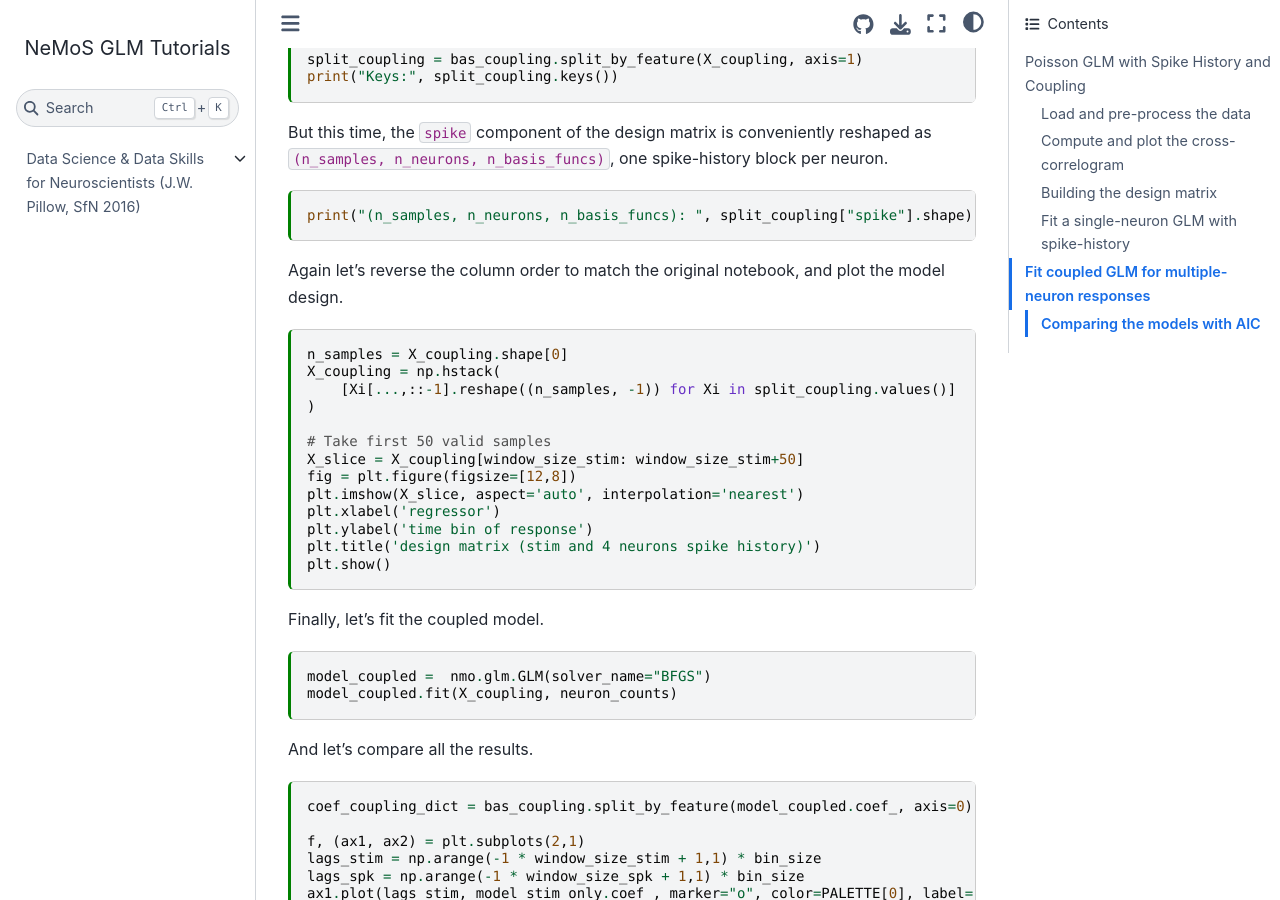
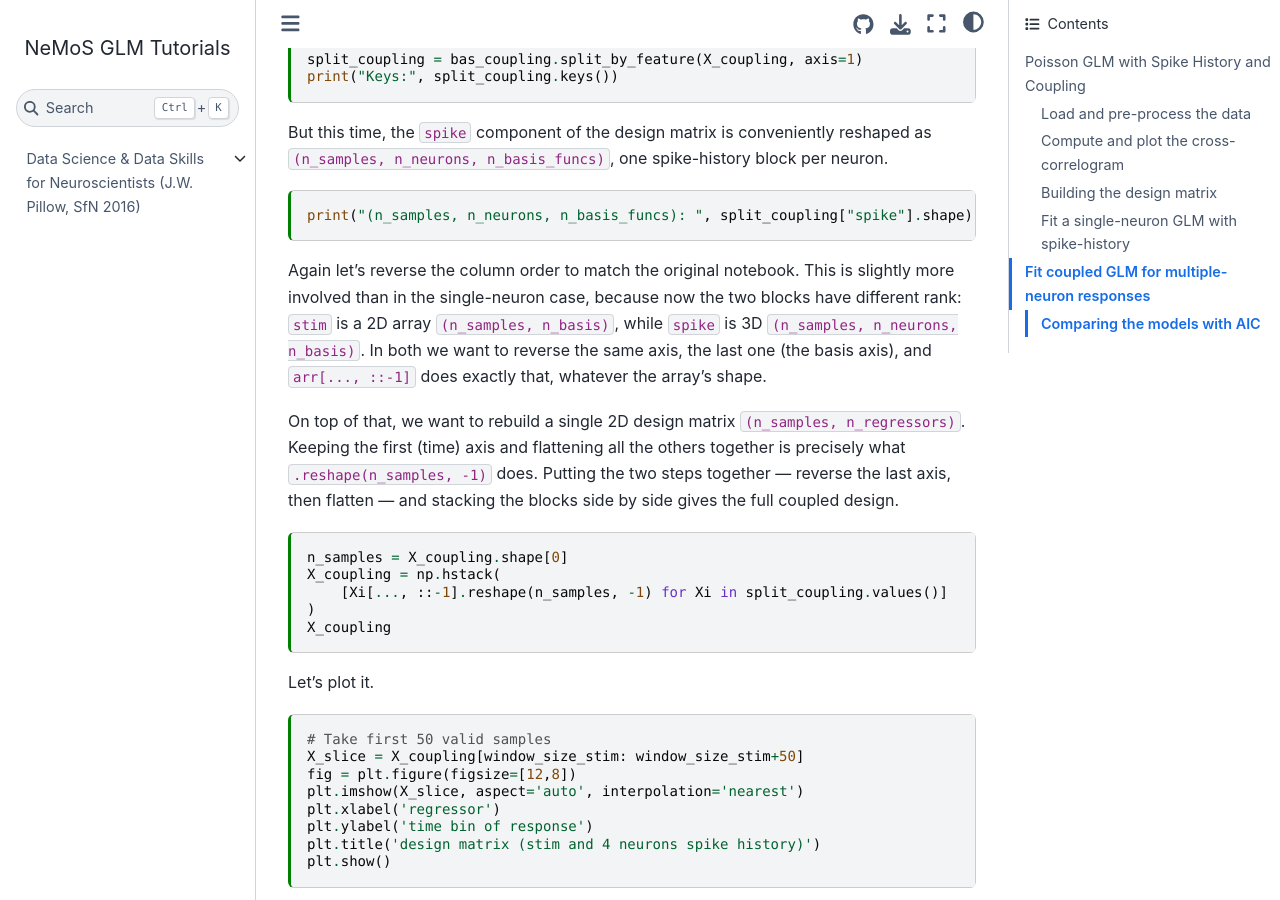
Before and after one commit to BalzaniEdoardo/nemos_glm_tutorials, a Sphinx documentation site: the page built from docs/tutorials/Sfn-2016-tutorial-GLMs/02_spike_history_coupled_glm.md, in a window 1280 px wide and 900 px high, scrolled down 6210 px. Built offline with Sphinx 7.4.7 and the Sphinx Book theme 1.1.4, drawn with Linux system fonts in a browser that asks for light colours.

Commit message:
unpack explenation

````diff
--- a/docs/tutorials/Sfn-2016-tutorial-GLMs/02_spike_history_coupled_glm.md
+++ b/docs/tutorials/Sfn-2016-tutorial-GLMs/02_spike_history_coupled_glm.md
@@ -305,14 +305,22 @@ But this time, the `spike` component of the design matrix is conveniently reshap
 print("(n_samples, n_neurons, n_basis_funcs): ", split_coupling["spike"].shape)
 ```
 
-Again let's reverse the column order to match the original notebook, and plot the model design.
+Again let's reverse the column order to match the original notebook. This is slightly more involved than in the single-neuron case, because now the two blocks have different rank: `stim` is a 2D array `(n_samples, n_basis)`, while `spike` is 3D `(n_samples, n_neurons, n_basis)`. In both we want to reverse the same axis, the last one (the basis axis), and `arr[..., ::-1]` does exactly that, whatever the array's shape.
+
+On top of that, we want to rebuild a single 2D design matrix `(n_samples, n_regressors)`. Keeping the first (time) axis and flattening all the others together is precisely what `.reshape(n_samples, -1)` does. Putting the two steps together — reverse the last axis, then flatten — and stacking the blocks side by side gives the full coupled design.
 
 ```{code-cell} ipython3
 
 n_samples = X_coupling.shape[0]
 X_coupling = np.hstack(
-    [Xi[...,::-1].reshape((n_samples, -1)) for Xi in split_coupling.values()]
+    [Xi[..., ::-1].reshape(n_samples, -1) for Xi in split_coupling.values()]
 )
+X_coupling
+```
+
+Let's plot it.
+
+```{code-cell} ipython3
 
 # Take first 50 valid samples
 X_slice = X_coupling[window_size_stim: window_size_stim+50]
````
